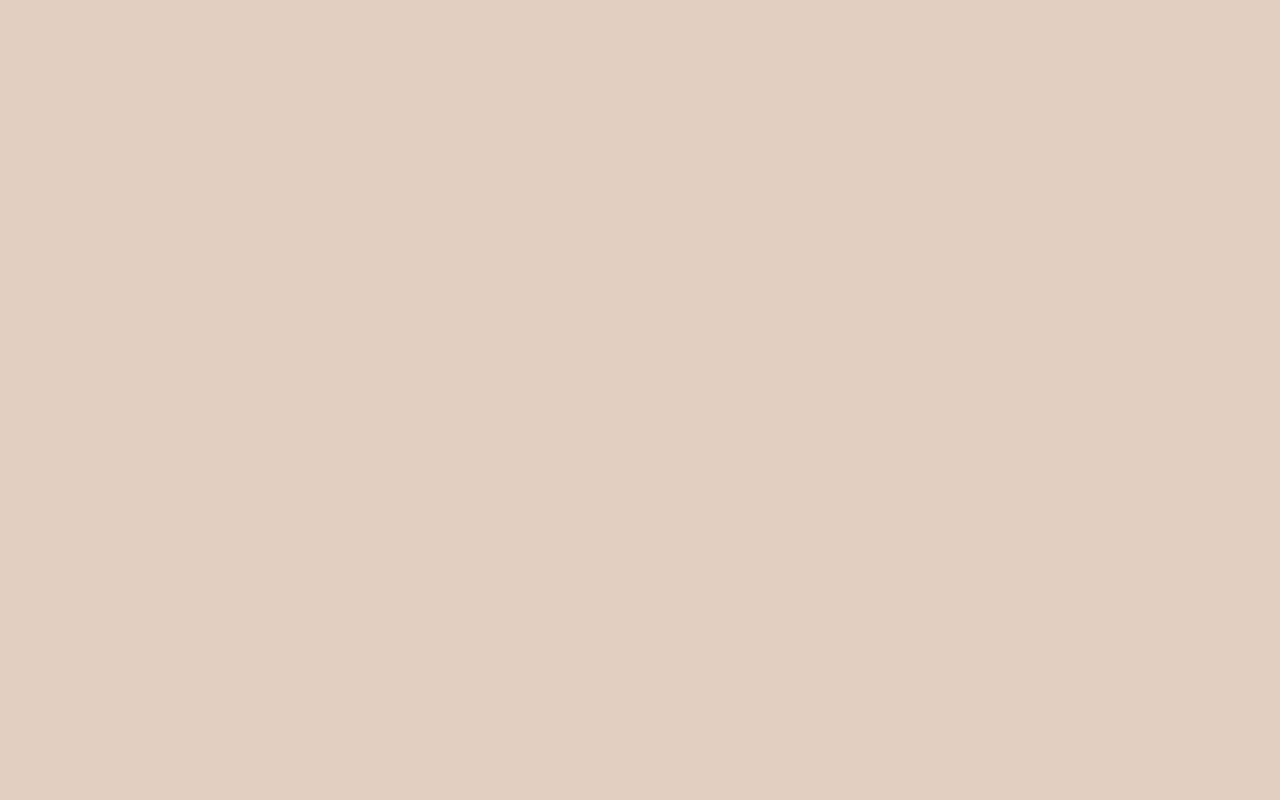
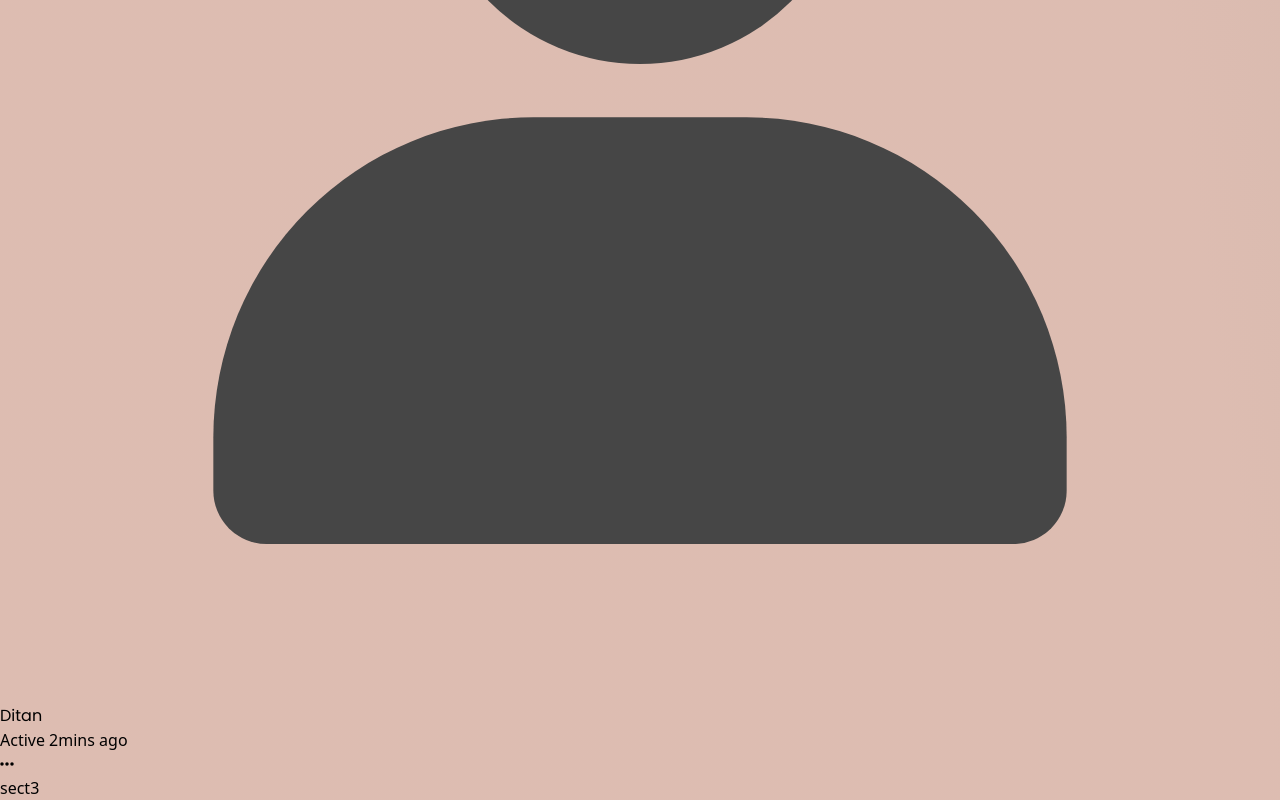
Before and after one commit to Asuraking913/Mystic-Reads, a React (Vite) app: page /sendSms in a window 1280 px wide. Shown: the part 8101-8901 px from the top of the page. Before the commit the page ends 7597 px from the top, so only its background shows below. Built offline with nearby package versions, Linux system fonts and the light colour scheme.

Commit message:
new changes

```diff
--- a/src/components/inputWindow.jsx
+++ b/src/components/inputWindow.jsx
@@ -1,16 +1,24 @@
 import { faEllipsis } from '@fortawesome/free-solid-svg-icons'
 import { FontAwesomeIcon } from '@fortawesome/react-fontawesome'
-import React from 'react'
+import React, { useState } from 'react'
 import { Link } from 'react-router-dom'
+import user1 from "../assets/user.svg"
 
 function InputMessage({userImage, username}) {
+
   return (
     <div>
-        <div className='flex justify-between items-center p-[1em]'>
-            <h2 className='text-2xl roboto font-bold text-[--accent1]'>{"Ditan"}</h2>
+        <div className='flex justify-between items-center p-[1.5em] '>
+            <div className='flex w-[70%] gap-[.5em] items-center'>
+            <img src={userImage} className='rounded-[50%] w-[50px] h-[50px] object-cover bg-[--bg] shadow-sm shadow-[black]' alt="" />
+                <div className='w-[50%] flex flex-col justify-center'>
+                    <h2 className='text-2xl roboto font-bold text-[--accent1]'>{username}</h2>
+                    <p className='text-[0.8rem]'>Active 2mins ago</p>
+                </div>
+            </div>
             <Link className='text-[--accent1] hover:animate-spin'>
-                <FontAwesomeIcon icon={faEllipsis} className='text-3xl'/>
-            </Link>
+                    <FontAwesomeIcon icon={faEllipsis} className='text-3xl'/>
+                </Link>
         </div>
     </div>
   )
--- a/src/components/messenger.jsx
+++ b/src/components/messenger.jsx
@@ -14,7 +14,7 @@ function Messenger() {
     <article>
         {/* <Nav profile={user}/> */}
         <main className='h-[100vh] flex flex-col overflow-hidden py-[1em]'>
-            <div className='p-[1em] w-full flex justify-between items-center  px-[--pdx] text-[--accent1] shadow-md shadow-[--accent1]'>
+            <div className='p-[0em] w-full flex justify-between items-center  px-[--pdx] text-[--accent1] shadow-md shadow-[--accent1]'>
                 <Link to={"/"} className=''>
                     <FontAwesomeIcon className='text-4xl text-[--accent1]' icon={faHome}/>
                 </Link>
@@ -36,7 +36,7 @@ function Messenger() {
                     </div>
                 </section>
                 <section className='w-[60%] shadow-sm shadow-black'>
-                    <InputMessage />
+                    <InputMessage userImage={user} username={'Ditan'}/>
                 </section>
                 <section className='w-[30%] shadow-sm shadow-black'>
                     sect3
--- a/src/components/sendMessenger.jsx
+++ b/src/components/sendMessenger.jsx
@@ -77,7 +77,7 @@ function SendMessage() {
   return (
     <div className='flex flex-col px-[.1em] h-full gap-[.5em]'>
         {msgList.map((items, i) => (
-        <div key={i} className='shadow-sm gap-[0em] duration-[0.3s] hover:cursor-pointer hover:bg-[#f3ddd0] justify-between shadow-[--accent1] rounded-[1em] h-[80px] w-full flex items-center p-[.5em]'>
+        <div key={i} className='shadow-sm gap-[0em] duration-[0.3s] hover:cursor-pointer hover:bg-[#f3ddd0] justify-between shadow-[--accent1] rounded-[.5em] h-[80px] w-full flex items-center p-[.5em]'>
             <div className='text-start flex items-center gap-[.5em]'>
                 <div className=''><img src={items.img} className='w-[50px] h-[50px] object-cover rounded-[50%] border-[1.5px] shadow-sm shadow-[--accent1]' alt="" /></div>
                 <div className=''>
--- a/src/pages/foreignProfile.jsx
+++ b/src/pages/foreignProfile.jsx
@@ -8,7 +8,7 @@ import user from "../assets/user.svg"
 import user1 from "../assets/user1.png"
 import location from "../assets/location.png"
 import { FontAwesomeIcon } from '@fortawesome/react-fontawesome'
-import { faDownLong } from '@fortawesome/free-solid-svg-icons'
+import { faCircle, faDownLong } from '@fortawesome/free-solid-svg-icons'
 import { faMessage, faUserPlus } from '@fortawesome/free-solid-svg-icons'
 import Post from '../components/posts'
 
@@ -136,7 +136,7 @@ function foreignView() {
                </div>
                <div className='text-center'>
                  <h2 className='text-xl font-bold roboto text-[--bg]'>{userName}</h2>
-                 <p className='text-[0.9rem] text-[--bg]'><span className='text-[--]'>Active:</span> {active ? <img src={green} className='w-[15px] inline' alt="" /> : <p className='inline'>active 2hrs ago</p> }</p>
+                 <p className='text-[0.9rem] text-[--bg]'><span className='text-[--]'>Active:</span> {active ? <FontAwesomeIcon icon={faCircle} className='text w-[15px] h-[15px]'/> : <p className='inline'>active 2hrs ago</p> }</p>
                </div>
                <div>
                   <p className='line text-center font-sans italic text-[0.9rem] text-white'>Lorem ipsum dolor sit amet consectetur adipisicing elit. Maiores perferendis minima velit aut, eveniet perspiciatis? Lorem ipsum dolor sit amet.</p>
--- a/src/pages/profile.jsx
+++ b/src/pages/profile.jsx
@@ -11,7 +11,7 @@ import user1 from "../assets/user1.png"
 import update from "../assets/update.svg"
 import location from "../assets/location.png"
 import { FontAwesomeIcon } from '@fortawesome/react-fontawesome'
-import { faDownLong, faEnvelope, faGift, faLocation, faLocationDot, faPeopleArrows, faPeopleGroup, faPersonHalfDress, faPlusCircle, faThumbsUp, faTrash } from '@fortawesome/free-solid-svg-icons'
+import { faCircle, faDownLong, faEnvelope, faGift, faLocation, faLocationDot, faPeopleArrows, faPeopleGroup, faPersonHalfDress, faPlusCircle, faThumbsUp, faTrash } from '@fortawesome/free-solid-svg-icons'
 import { faMessage, faUserPlus } from '@fortawesome/free-solid-svg-icons'
 import Post from '../components/posts'
 
@@ -247,7 +247,7 @@ function Profile() {
                </div>
                <div className='text-center'>
                  <h2 className='text-xl font-bold roboto text-[--bg]'>{userName}</h2>
-                 <p className='text-[0.9rem] text-[--bg]'><span className='text-[--]'>Active:</span> {active ? <img src={green} className='w-[15px] inline' alt="" /> : <p className='inline'>active 2hrs ago</p> }</p>
+                 <p className='text-[0.9rem] text-[--bg]'><span className='text-[--]'>Active:</span> {active ? <FontAwesomeIcon icon={faCircle} className='text w-[15px] h-[15px]'/>  : <p className='inline'>active 2hrs ago</p> }</p>
                </div>
                <div>
                   <p className='line text-center font-sans italic text-[0.9rem] text-white'>Lorem ipsum dolor sit amet consectetur adipisicing elit. Maiores perferendis minima velit aut, eveniet perspiciatis? Lorem ipsum dolor sit amet.</p>
```
